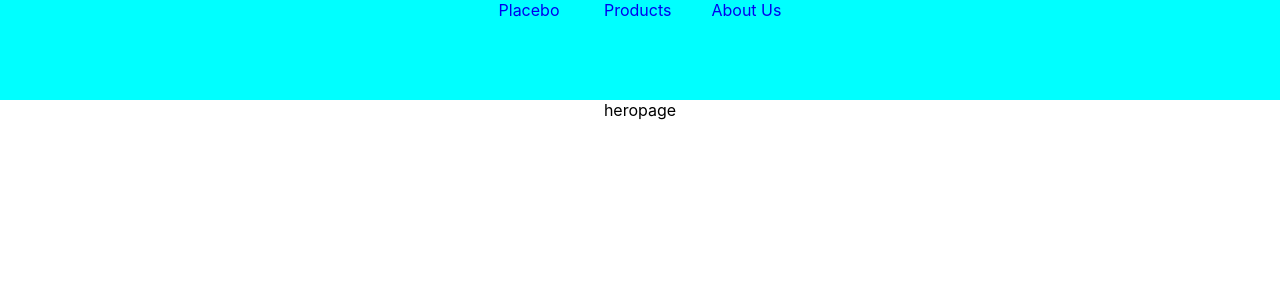
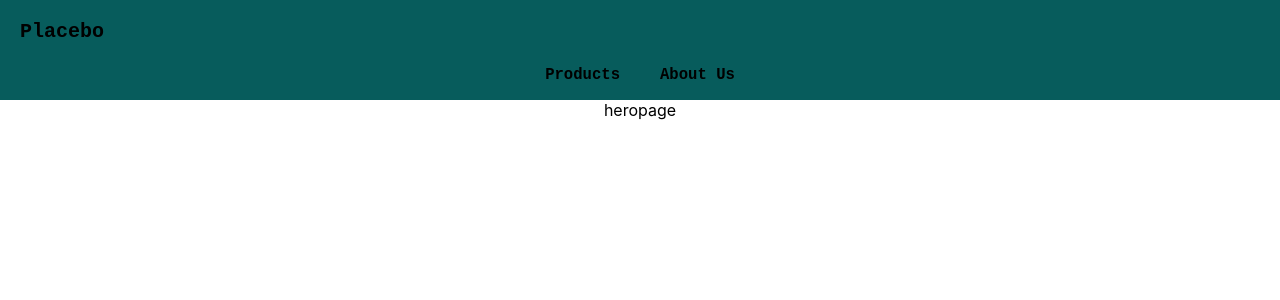
Before and after one commit to PeterwMcClelland/Placebo, a React (Create React App) app: page / in a window 1280 px wide. Shown: the top 300 px of the page. Built offline with nearby package versions, Linux system fonts and the light colour scheme.

Commit message:
header scss

```diff
--- a/src/components/Header/header.scss
+++ b/src/components/Header/header.scss
@@ -1,16 +1,31 @@
 .hero-header {
-  background-color: aqua;
+  background-color: rgb(7, 92, 92);
   height: 100px;
   width: auto;
+}
+
+.active-link {
+  text-decoration: underline black;
 }
 
 .products-txt,
 .about-txt {
   text-decoration: none;
   padding: 20px;
+  text-align: center;
+  display: end;
+  color: black;
+  font-family: monospace;
+  font-size: larger;
+  font-weight: bold;
 }
 
 .placebo-h1 {
   text-decoration: none;
   padding: 20px;
+  color: black;
+  display: flex;
+  font-family: monospace;
+  font-weight: bold;
+  font-size: x-large;
 }
```
Also changed, not shown: 1 other file (tests, documents, lock files or other folders).
